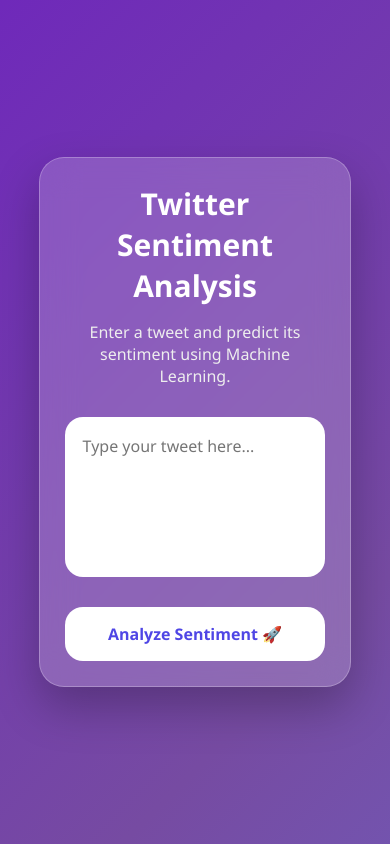
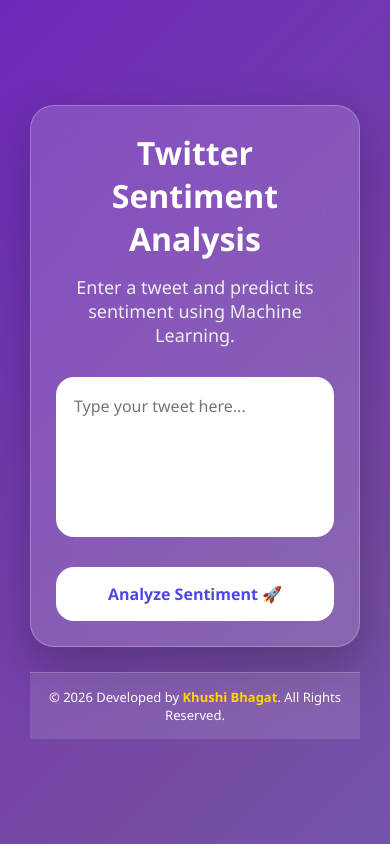
Before and after one commit to Bhagatkhushi/Twitter-Sentiment-Analysis, a Flask app: page / in a window 390 px wide. Run offline with Flask 3, Linux system fonts and the light colour scheme; parts of the project's set-up code (start-up, migrations or seed data) failed here and were passed over.

Commit message:
Updated footer design and responsive UI

```diff
--- a/static/style.css
+++ b/static/style.css
@@ -9,19 +9,24 @@
     margin:0;
     padding:0;
     box-sizing:border-box;
-    font-family:"Segoe UI",sans-serif;
+    font-family:"Segoe UI",Tahoma,Geneva,Verdana,sans-serif;
 }
 
 /* ==========================================================
-   Animated Background
+   Body
 ========================================================== */
 
 body{
+
     min-height:100vh;
+
     display:flex;
+    flex-direction:column;
+
     justify-content:center;
     align-items:center;
-    padding:25px;
+
+    padding:30px;
 
     background:linear-gradient(
         -45deg,
@@ -52,47 +60,53 @@ body{
 }
 
 /* ==========================================================
-   Glass Card
+   Main Card
 ========================================================== */
 
 .container{
 
     width:100%;
-    max-width:720px;
+    max-width:760px;
 
     padding:40px;
 
-    border-radius:25px;
+    border-radius:24px;
 
-    background:rgba(255,255,255,.18);
+    background:rgba(255,255,255,.15);
+
+    border:1px solid rgba(255,255,255,.25);
 
     backdrop-filter:blur(18px);
 
-    border:1px solid rgba(255,255,255,.25);
-
-    box-shadow:0 20px 45px rgba(0,0,0,.25);
+    box-shadow:0 20px 50px rgba(0,0,0,.25);
 
 }
 
 /* ==========================================================
-   Headings
+   Heading
 ========================================================== */
 
 h1{
 
     text-align:center;
-    color:#fff;
-    font-size:40px;
+
+    color:#ffffff;
+
+    font-size:42px;
+
+    margin-bottom:15px;
 
 }
 
 .subtitle{
 
-    margin:15px 0 30px;
-
     text-align:center;
 
     color:#eeeeee;
+
+    margin-bottom:30px;
+
+    font-size:18px;
 
 }
 
@@ -287,28 +299,72 @@ button:hover{
 }
 
 /* ==========================================================
-   Animations
+   Footer
 ========================================================== */
 
-@keyframes pop{
+footer{
 
-    from{
+    width:100%;
 
-        opacity:0;
-        transform:scale(.8);
+    margin-top:35px;
+
+    padding:18px 20px;
+
+    text-align:center;
+
+    background:rgba(255,255,255,.12);
+
+    backdrop-filter:blur(12px);
+
+    border-top:1px solid rgba(255,255,255,.20);
+
+    color:#ffffff;
+
+    font-size:15px;
 
 }
 
-    to{
+footer p{
 
-        opacity:1;
-        transform:scale(1);
+    margin:0;
+
+    line-height:1.5;
+
+    font-weight:500;
 
 }
 
+footer strong{
+
+    color:#FFD700;
+
+    font-weight:700;
+
 }
 
-@keyframes fadeInUp{
+/* ==========================================================
+   Screen Reader
+========================================================== */
+
+.sr-only{
+
+    position:absolute;
+
+    width:1px;
+
+    height:1px;
+
+    overflow:hidden;
+
+    clip:rect(0,0,0,0);
+
+}
+
+/* ==========================================================
+   Animation
+========================================================== */
+
+@keyframes fadeIn{
 
     from{
 
@@ -336,15 +392,13 @@ button:hover{
 
     .container{
 
-        width:92%;
-
         padding:25px;
 
     }
 
     h1{
 
-        font-size:30px;
+        font-size:32px;
 
     }
 
@@ -366,30 +420,22 @@ button:hover{
 
         font-size:20px;
 
-        padding:10px 22px;
+    }
+
+    footer{
+
+        margin-top:25px;
+
+        padding:15px 12px;
+
+    }
+
+    footer p{
+
+        font-size:13px;
+
+        line-height:1.4;
 
     }
 
 }
-
-/* Screen Reader Only */
-
-.sr-only{
-
-    position:absolute;
-
-    width:1px;
-    height:1px;
-
-    padding:0;
-    margin:-1px;
-
-    overflow:hidden;
-
-    clip:rect(0,0,0,0);
-
-    white-space:nowrap;
-
-    border:0;
-
-}
--- a/templates/index.html
+++ b/templates/index.html
@@ -11,10 +11,8 @@
     <title>Twitter Sentiment Analysis</title>
 
     <!-- External CSS -->
-    <link
-        rel="stylesheet"
-        href="{{ url_for('static', filename='style.css') }}"
-    >
+    <link rel="stylesheet"
+          href="{{ url_for('static', filename='style.css') }}">
 
 </head>
 
@@ -26,6 +24,7 @@
         <!-- Heading -->
         <h1>Twitter Sentiment Analysis</h1>
 
+        <!-- Subtitle -->
         <p class="subtitle">
             Enter a tweet and predict its sentiment using Machine Learning.
         </p>
@@ -57,25 +56,20 @@
 
             <h2>Prediction</h2>
 
-            <!-- Sentiment Badge -->
             <p class="prediction {{ sentiment_class }}">
                 {{ emoji }} {{ prediction }}
             </p>
 
-            <!-- Confidence -->
             <p class="confidence">
                 Confidence Score:
                 <strong>{{ confidence }}%</strong>
             </p>
 
-            <!-- Progress Bar -->
             <div class="progress-bar">
-
                 <div
                     class="progress-fill"
                     style="width: {{ confidence }}%;"
                 ></div>
-
             </div>
 
         </div>
@@ -84,6 +78,13 @@
 
     </div>
 
+    <!-- Professional Footer -->
+    <footer>
+        <p>
+            © 2026 Developed by <strong>Khushi Bhagat</strong>. All Rights Reserved.
+        </p>
+    </footer>
+
 </body>
 
 </html>
```
Also changed, not shown: other parts of static/style.css (+29 -28 lines), app.py (line endings or trailing spaces). Lines whose indentation alone changed are shown as unchanged.
